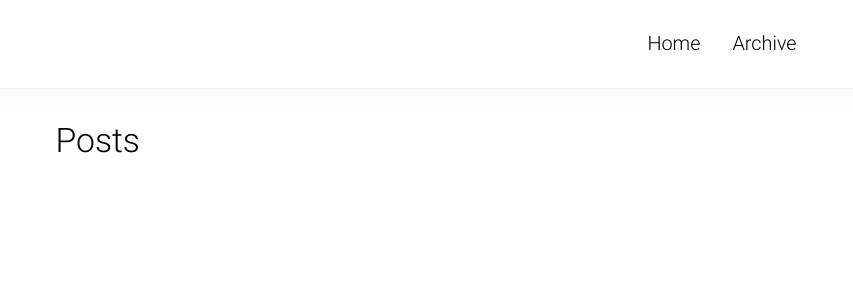
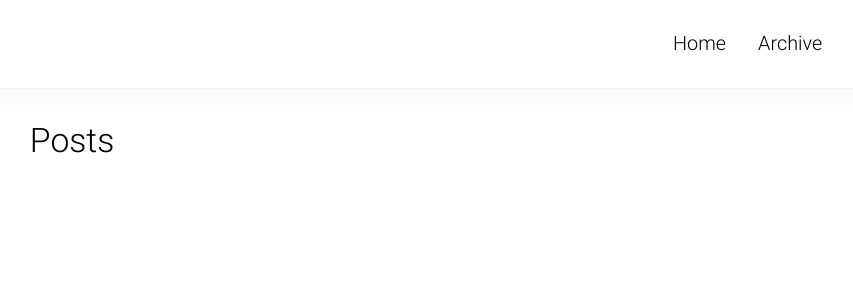
Before and after one commit to christopherstenson/christopherstenson.github.io, a Jekyll site: the page built from archive.md, in a window 1280 px wide. Shown: the top 300 px of the page, without its empty margins (198-1051 px from the left). Built offline with Jekyll 4.4.1, drawn with Linux system fonts in a browser that asks for light colours.

Commit message:
Update main.sass

```diff
--- a/assets/main.sass
+++ b/assets/main.sass
@@ -11,14 +11,6 @@
 @import highlight
 @import anchor
 
-{% if site.dark_theme %}
-
-body
-  background: #282828
-  color: #fff
-
-{% endif %}
-
 body
   display: flex
   font-size: calc(1em + 0.3vw)
@@ -29,6 +21,14 @@ body > header, body > footer
   flex-wrap: wrap
   justify-content: space-between
   align-items: baseline
+
+{% if site.dark_theme %}
+
+body
+  background: #282828
+  color: #fff
+
+{% endif %}
 
 {% if site.minimal_theme %}
 
@@ -42,7 +42,7 @@ article a, b, strong, th
   font-weight: 500
 
 body > header, article, body > footer
-  margin: 0 calc(26% - 4em)
+  margin: 0 calc(24% - 4em)
   padding: 1em 0
 
 article, body > footer
@@ -67,7 +67,7 @@ body > footer
   background: reduce(5)
 
 body > header, article, body > footer
-  padding: 1em calc(26% - 4em)
+  padding: 1em calc(24% - 4em)
 
 article, body > footer
   border-top: 1px solid reduce(8)
```
